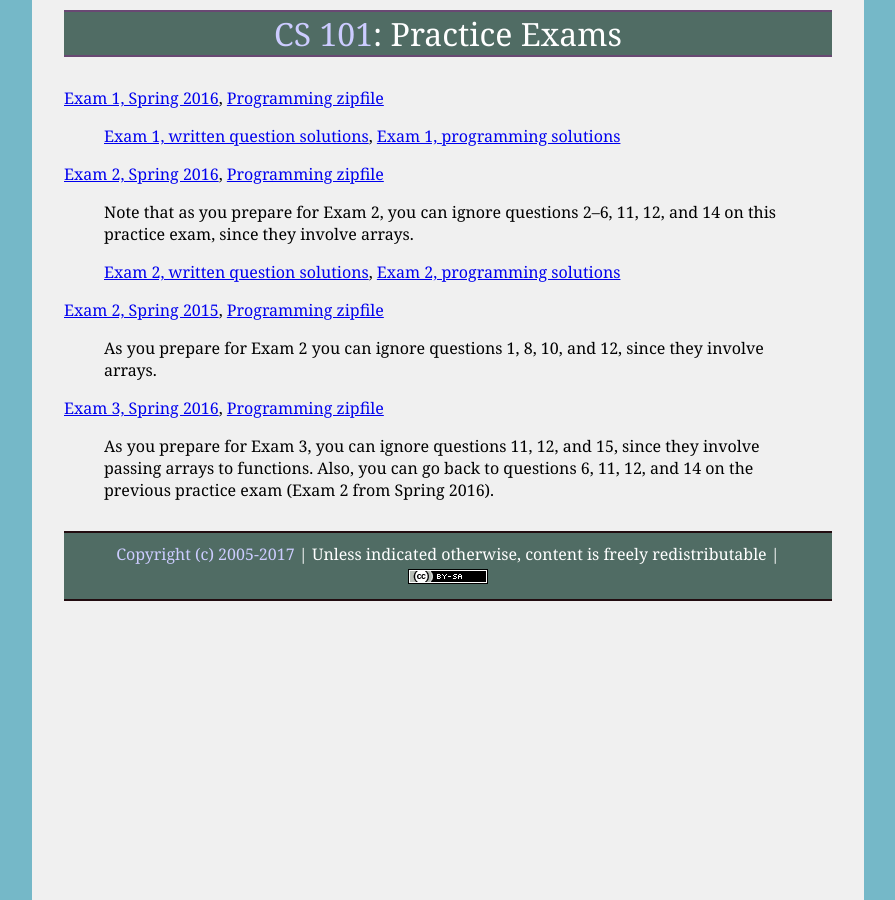
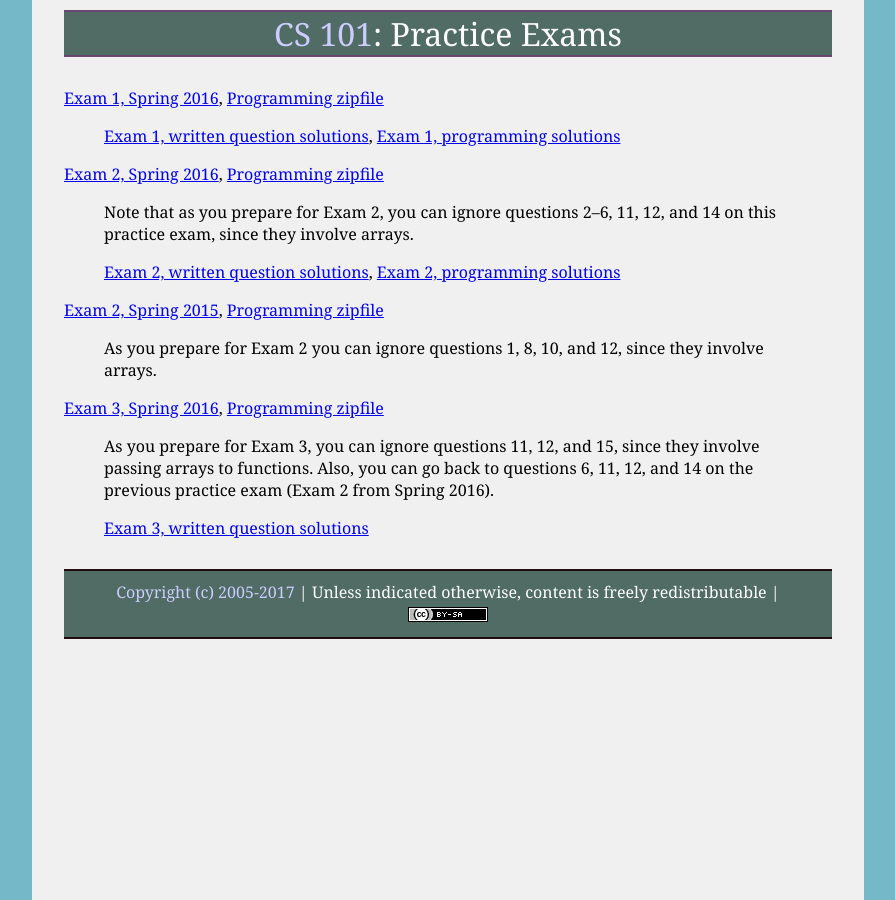
Before and after one commit to ycpcs/cs101-spring2017, a Jekyll site: the page built from practice/index.md, in a window 1280 px wide. Shown: the whole page, without its empty margins (192-1087 px from the left). Built offline with Jekyll 4.4.1, drawn with Linux system fonts in a browser that asks for light colours.

Commit message:
link to solution for exam 3 written questions

```diff
--- a/practice/index.md
+++ b/practice/index.md
@@ -20,3 +20,9 @@ title: "Practice Exams"
 [Exam 3, Spring 2016](cs101-spring2016-exam03.pdf), [Programming zipfile](CS101_Exam3.zip)
 
 > As you prepare for Exam 3, you can ignore questions 11, 12, and 15, since they involve passing arrays to functions.  Also, you can go back to questions 6, 11, 12, and 14 on the previous practice exam (Exam 2 from Spring 2016).
+
+> [Exam 3, written question solutions](cs101-spring2016-exam03-solution.pdf)
+
+<!--
+, [Exam 3, programming solutions](CS101_Exam3_Solution.zip)
+-->
```
